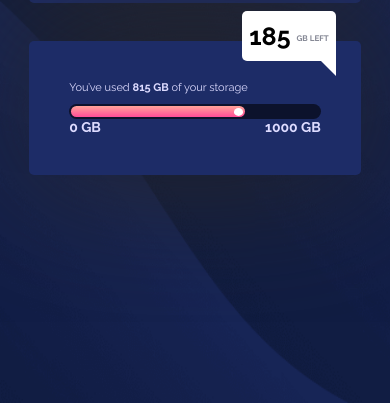
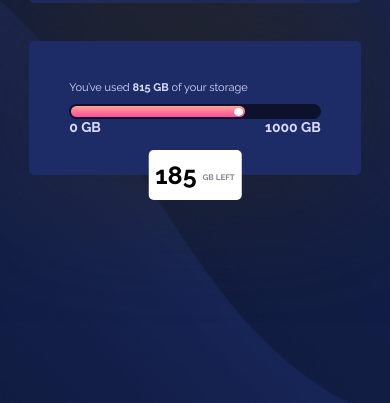
Before and after one commit to believeelikem/Fylo-Data-Storage-Component, a plain HTML site: page docs/index.html in a window 390 px wide. Shown: the part 441-844 px from the top of the page. Drawn offline with Linux system fonts and the light colour scheme; a web font is replaced by a local one.

Commit message:
fixed talk bubble tail

```diff
--- a/docs/style.css
+++ b/docs/style.css
@@ -239,4 +239,16 @@ img{
     width: 2.5rem;
     margin: .55rem .4rem;
   }
+
+
+  .container__talk-bubble{
+    right: 50%;
+    top: 100%;
+    transform: translate(50%,-50%);
+  }
+
+  .container__talk-bubble::after{
+    border-color: transparent;
+  }
+
 }
```
